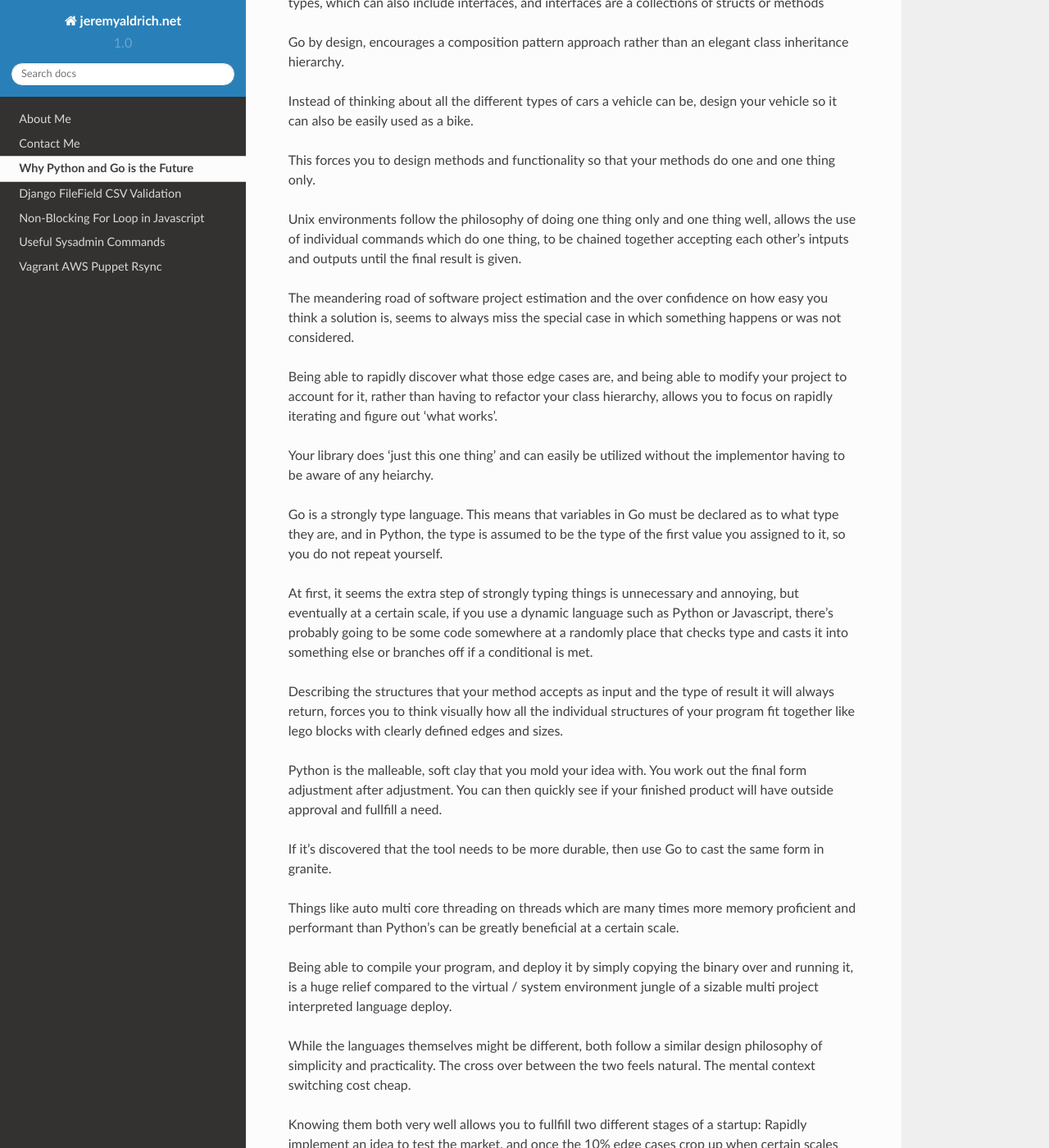
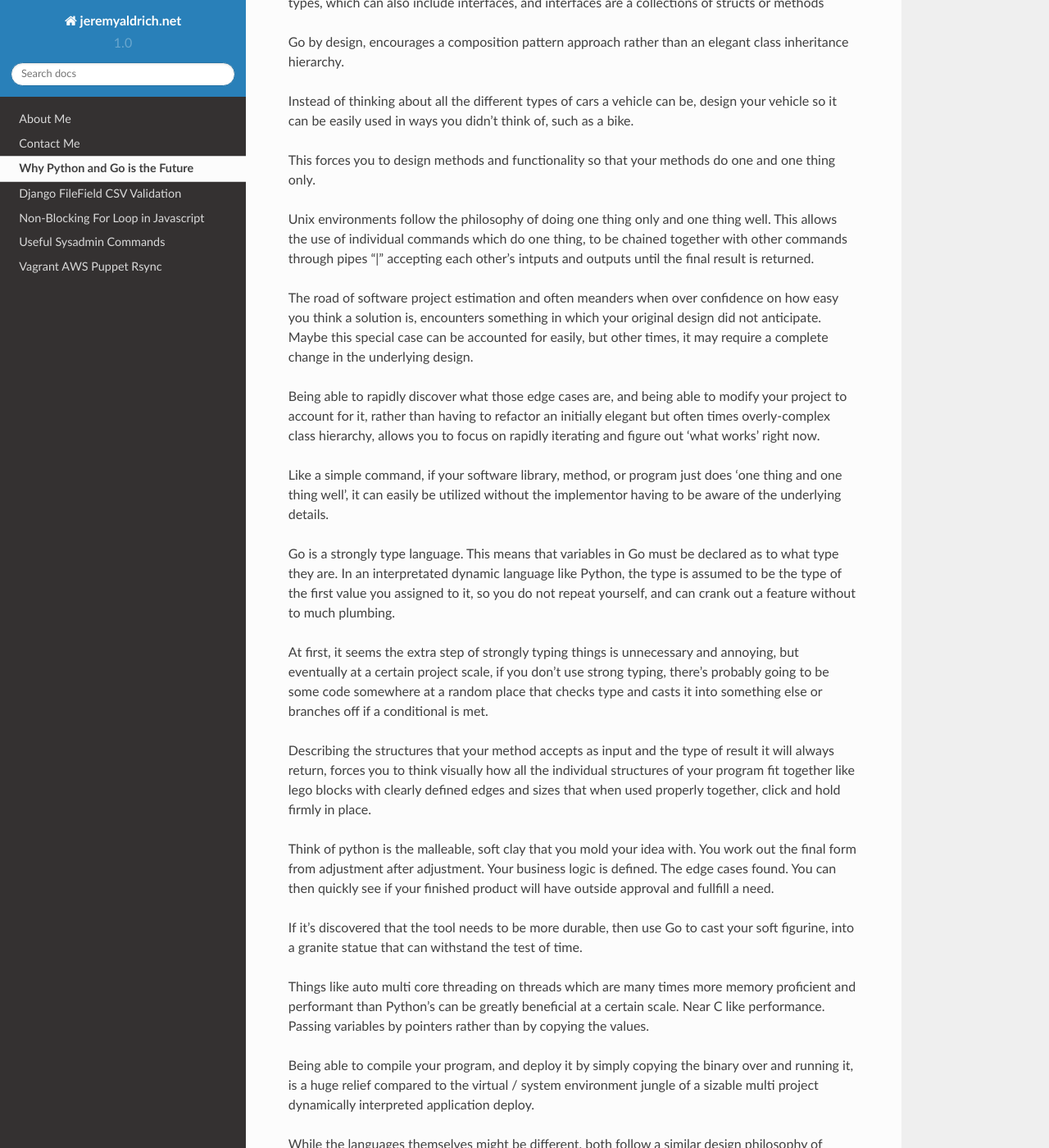
Before and after one commit to jeraldrich/blog, a Sphinx documentation site: the page built from docs/python_go_future.rst, in a window 1280 px wide and 1400 px high, scrolled down 744 px. Shown: the whole window at 82% size. Built offline with Sphinx 7.4.7 and the Read the Docs theme 2.0.0, drawn with Linux system fonts in a browser that asks for light colours; some of the changed text lies outside the part shown.

Commit message:
misc fixes

```diff
--- a/docs/python_go_future.rst
+++ b/docs/python_go_future.rst
@@ -3,7 +3,7 @@ Why Python and Go is the Future
 
 When comparing languages, it’s easy to compare each one’s features and capabilities on paper.
 
-Lost in this comparison are what you gain as a collaborative team by the efficiency and maintainability of a language favoring simplicity over cleverness.
+Lost in this comparison is what you gain as a collaborative team by the efficiency and maintainability of a language favoring simplicity over cleverness.
 
 Restrictions like enforced whitespace as part of the code logic, and in most cases, only one way to do something, mean that most Python projects are easily understood and similarly constructed, regardless of who originally wrote it.
 
@@ -21,32 +21,32 @@ Instead of classes in Go, you have interfaces and structs. Structs are collectio
 
 Go by design, encourages a composition pattern approach rather than an elegant class inheritance hierarchy.
 
-Instead of thinking about all the different types of cars a vehicle can be, design your vehicle so it can also be easily used as a bike.
+Instead of thinking about all the different types of cars a vehicle can be, design your vehicle so it can be easily used in ways you didn't think of, such as a bike.
 
 This forces you to design methods and functionality so that your methods do one and one thing only.
 
-Unix environments follow the philosophy of doing one thing only and one thing well, allows the use of individual commands which do one thing, to be chained together accepting each other's intputs and outputs until the final result is given.
+Unix environments follow the philosophy of doing one thing only and one thing well. This allows the use of individual commands which do one thing, to be chained together with other commands through pipes "|" accepting each other's intputs and outputs until the final result is returned.
 
-The meandering road of software project estimation and the over confidence on how easy you think a solution is, seems to always miss the special case in which something happens or was not considered.
+The road of software project estimation and often meanders when over confidence on how easy you think a solution is, encounters something in which your original design did not anticipate. Maybe this special case can be accounted for easily, but other times, it may require a complete change in the underlying design.
 
-Being able to rapidly discover what those edge cases are, and being able to modify your project to account for it, rather than having to refactor your class hierarchy, allows you to focus on rapidly iterating and figure out ‘what works’.
+Being able to rapidly discover what those edge cases are, and being able to modify your project to account for it, rather than having to refactor an initially elegant but often times overly-complex class hierarchy, allows you to focus on rapidly iterating and figure out ‘what works’ right now.
 
-Your library does 'just this one thing' and can easily be utilized without the implementor having to be aware of any heiarchy.
+Like a simple command, if your software library, method, or program just does 'one thing and one thing well', it can easily be utilized without the implementor having to be aware of the underlying details.
 
-Go is a strongly type language. This means that variables in Go must be declared as to what type they are, and in Python, the type is assumed to be the type of the first value you assigned to it, so you do not repeat yourself.
+Go is a strongly type language. This means that variables in Go must be declared as to what type they are. In an interpretated dynamic language like Python, the type is assumed to be the type of the first value you assigned to it, so you do not repeat yourself, and can crank out a feature without to much plumbing.
 
-At first, it seems the extra step of strongly typing things is unnecessary and annoying, but eventually at a certain scale, if you use a dynamic language such as Python or Javascript, there’s probably going to be some code somewhere at a randomly place that checks type and casts it into something else or branches off if a conditional is met.
+At first, it seems the extra step of strongly typing things is unnecessary and annoying, but eventually at a certain project scale, if you don't use strong typing, there’s probably going to be some code somewhere at a random place that checks type and casts it into something else or branches off if a conditional is met.
 
-Describing the structures that your method accepts as input and the type of result it will always return, forces you to think visually how all the individual structures of your program fit together like lego blocks with clearly defined edges and sizes.
+Describing the structures that your method accepts as input and the type of result it will always return, forces you to think visually how all the individual structures of your program fit together like lego blocks with clearly defined edges and sizes that when used properly together, click and hold firmly in place.
 
-Python is the malleable, soft clay that you mold your idea with. You work out the final form adjustment after adjustment. You can then quickly see if your finished product will have outside approval and fullfill a need.
+Think of python is the malleable, soft clay that you mold your idea with. You work out the final form from adjustment after adjustment. Your business logic is defined. The edge cases found. You can then quickly see if your finished product will have outside approval and fullfill a need.
 
-If it’s discovered that the tool needs to be more durable, then use Go to cast the same form in granite.
+If it’s discovered that the tool needs to be more durable, then use Go to cast your soft figurine, into a granite statue that can withstand the test of time.
 
-Things like auto multi core threading on threads which are many times more memory proficient and performant than Python’s can be greatly beneficial at a certain scale.
+Things like auto multi core threading on threads which are many times more memory proficient and performant than Python’s can be greatly beneficial at a certain scale. Near C like performance. Passing variables by pointers rather than by copying the values.
 
-Being able to compile your program, and deploy it by simply copying the binary over and running it, is a huge relief compared to the virtual / system environment jungle of a sizable multi project interpreted language deploy.
+Being able to compile your program, and deploy it by simply copying the binary over and running it, is a huge relief compared to the virtual / system environment jungle of a sizable multi project dynamically interpreted application deploy.
 
-While the languages themselves might be different, both follow a similar design philosophy of simplicity and practicality. The cross over between the two feels natural. The mental context switching cost cheap.
+While the languages themselves might be different, both follow a similar design philosophy of simplicity and practicality. The cross over between the two feels natural. The mental cost switching context between the two, cheap.
 
-Knowing them both very well allows you to fullfill two different stages of a startup: Rapidly implement an idea to test the market, and once the 10% edge cases crop up when certain scales are reached, implement the performance critical parts in Go as needed.
+Knowing them both very well allows you to fullfill two very important and distinct stages of a product: Rapidly implement an idea to test the market, and once the 10% edge cases crop up when certain scales are reached, implement the performance critical parts in Go as needed.
```
